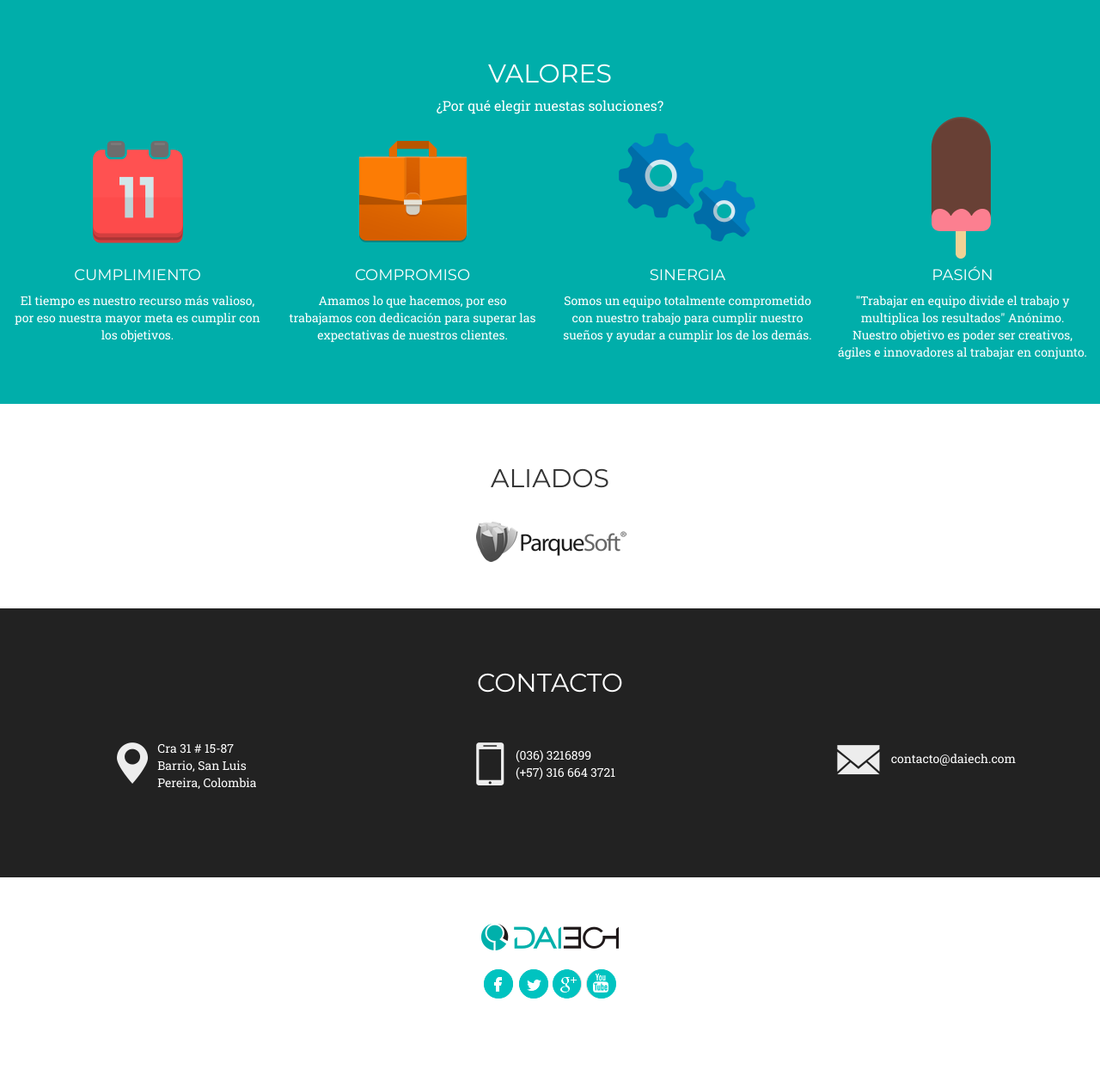
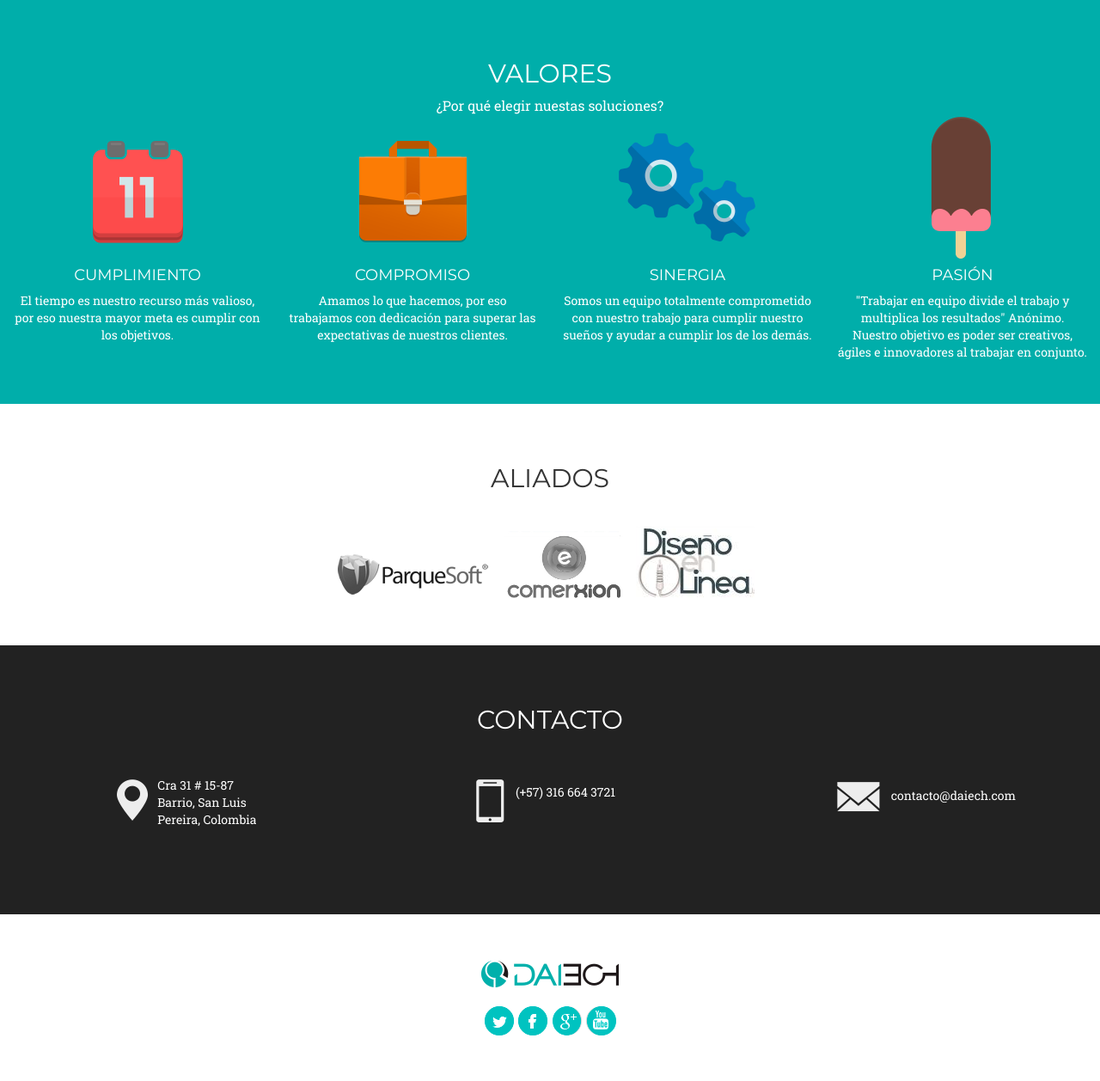
Before and after one commit to Daiech/Daiech.com, a Django app: page / in a window 1280 px wide. Shown: the part 2556-3814 px from the top of the page at 86% size. Before the commit the page ends 3718 px from the top, so only its background shows below. Run offline with Django 3.2, Linux system fonts and the light colour scheme; some libraries are stand-ins or nearby versions.

Commit message:
Fixed some links. Partners added

```diff
--- a/apps/website/templates/website/index.html
+++ b/apps/website/templates/website/index.html
@@ -119,8 +119,10 @@
     </div>
     <div id="partners" class="screen">
         <h2>{% trans 'ALIADOS' %}</h2>
-        <div class="parners-images">
+        <div class="partners-images">
             <a href="http://www.parquesoftpereira.com" target="_blank"><div id="parquesoft"></div></a>
+            <a href="http://www.comerxion.com" target="_blank"><div id="comerxion"></div></a>
+            <a href="http://www.del.com.co" target="_blank"><div id="del"></div></a>
         </div>
     </div>
     <div id="contact" class="screen">
@@ -136,7 +138,7 @@
                 <div class="contact-item col-sm-4 col-md-4">
                     <div class="box row daiech-phone">
                         <span class="contact-logo"><img src="{{ STATIC_URL }}img/landing/phone.png"></span>
-                        <p>(036) 3216899 <br> (+57) 316 664 3721</p>
+                        <p><!-- (036) 3216899 <br>  -->(+57) 316 664 3721</p>
                     </div>
                 </div>
                 <div class="contact-item col-sm-4 col-md-4">
@@ -159,7 +161,12 @@
 {%block style%}
 <link href='http://fonts.googleapis.com/css?family=Montserrat|Roboto+Slab' rel='stylesheet' type='text/css'>
 <style type="text/css">
+    #partners .partners-images div{display: inline-block;margin-right: 15px !important;}
     #partners #parquesoft{background-image: url("/static/img/partners/parquesoft.png");height: 55px;margin: auto;margin-top: 30px;width: 185px;}
     #partners #parquesoft:hover{background-position: 2px 54px;}
+    #partners #comerxion{background-image: url("/static/img/partners/comerxion.png");height: 78px;margin: auto;margin-top: 30px;width: 138px;background-position: 0 93px;}
+    #partners #comerxion:hover{background-position: 0px 5px;}
+    #partners #del{background-image: url("/static/img/partners/del.png");height: 83px;margin: auto;margin-top: 30px;width: 138px;background-position: 0 94px;}
+    /*#partners #del:hover{background-position: 0px 0px;}*/
 </style>
 {%endblock%}
--- a/public/static/css/style.css
+++ b/public/static/css/style.css
@@ -8,8 +8,8 @@ h1,h2,h3,h4,h5,h6{font-family: 'Montserrat', 'sans-serif;'}
 .daiech-logo{margin: 0 auto;width: 170px;}
 .daiech-social{height: 39px;margin:15px auto;margin-bottom: 0;width: 160px;}
 .daiech-social a{display: inline-block;background-image: url("/static/img/daiech-social-active.png");width: 40px;height: 40px;}
-.daiech-social a.fb{background-position: 0 0;}
-.daiech-social a.tw{background-position: 136px 0;}
+.daiech-social a.tw{background-position: 0 0;}
+.daiech-social a.fb{background-position: 136px 0;}
 .daiech-social a.gp{background-position: 88px 0;}
 .daiech-social a.yt{background-position: 42px 0;}
 
--- a/public/static/js/main.js
+++ b/public/static/js/main.js
@@ -38,7 +38,7 @@ function aleatorio(inferior,superior){
 
 function main(){
     ordering();
-    $("#daiech-menu ul.nav li a[href^='#'], a[href='#projects']").on('click', function(e) {
+    $("#daiech-menu ul.nav li a[href^='/#'], a[href='#projects']").on('click', function(e) {
         e.preventDefault();
         goToByScroll(this.hash, function (e) {});
     });
--- a/templates/top_bar.html
+++ b/templates/top_bar.html
@@ -11,7 +11,7 @@
     </div>
     <div class="collapse navbar-collapse" id="daiech-menu">
         <ul  class="nav navbar-nav navbar-right">
-            <li><a href="#home">{% trans 'INICIO' %}</a></li>
+            <li><a href="/#home">{% trans 'INICIO' %}</a></li>
             <li><a href="/#about">{% trans 'ACERCA' %}</a></li>
             <li><a href="/#team">{% trans 'EQUIPO' %}</a></li>
             <li><a href="/#projects">{% trans 'PROYECTOS' %}</a></li>
```
Also changed, not shown: public/static/img/partners/comerxion.png (added), public/static/img/partners/del.png (added).
